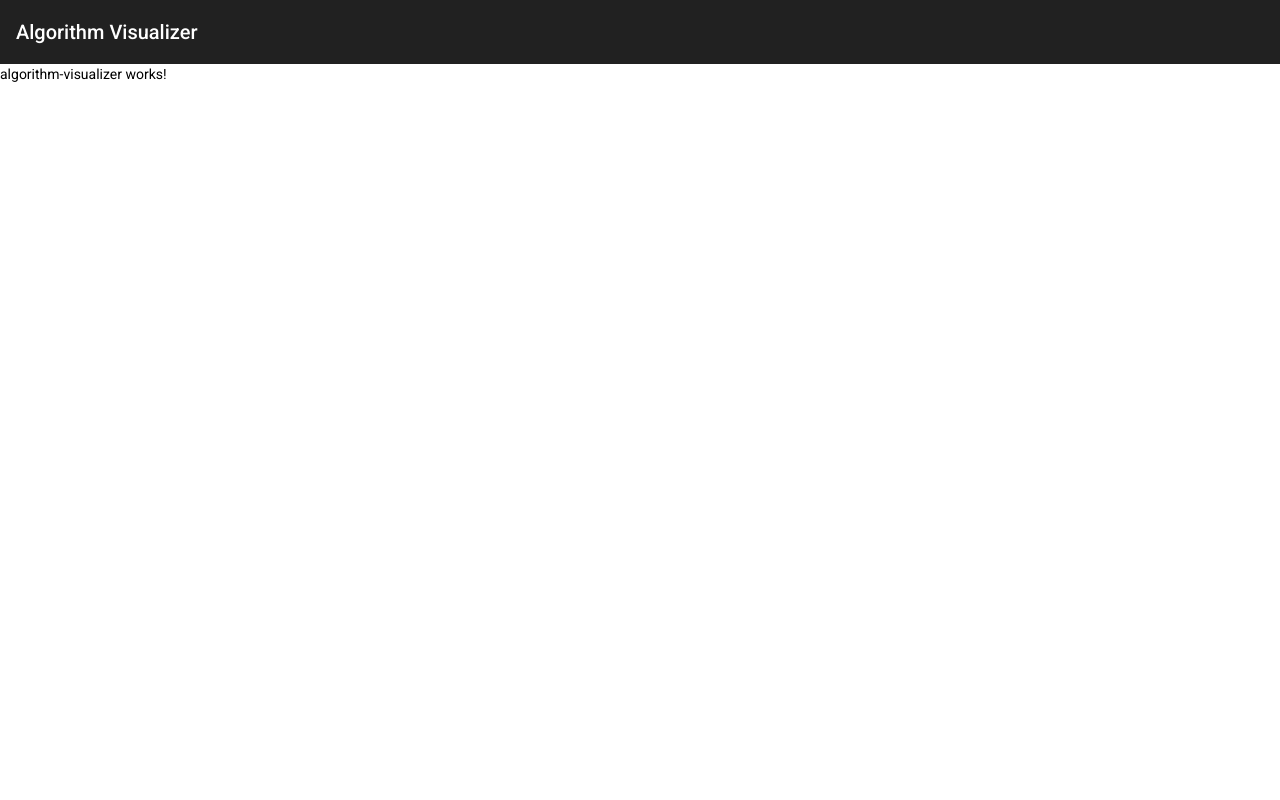
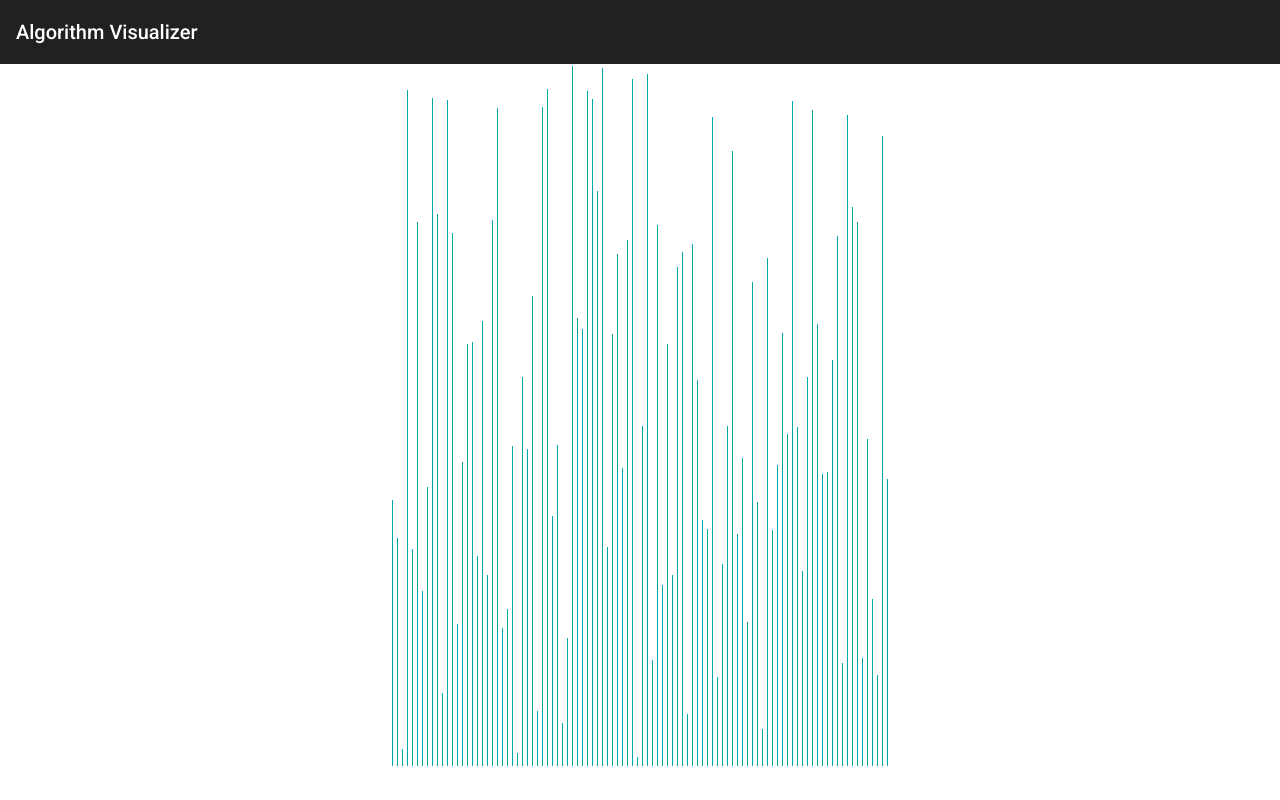
Before and after one commit to JahanU/algorithm-visualizer, an Angular app: page / in a window 1280 px wide. Built offline with nearby package versions, Linux system fonts and the light colour scheme.

Commit message:
added bars, ng bootsrap

```diff
--- a/package.json
+++ b/package.json
@@ -17,10 +17,13 @@
     "@angular/compiler": "~10.0.2",
     "@angular/core": "~10.0.2",
     "@angular/forms": "~10.0.2",
+    "@angular/localize": "~10.0.2",
     "@angular/material": "^10.0.1",
     "@angular/platform-browser": "~10.0.2",
     "@angular/platform-browser-dynamic": "~10.0.2",
     "@angular/router": "~10.0.2",
+    "@ng-bootstrap/ng-bootstrap": "^7.0.0",
+    "bootstrap": "^4.5.0",
     "rxjs": "~6.5.5",
     "tslib": "^2.0.0",
     "zone.js": "~0.10.3"
--- a/src/app/algorithm-visualizer/algorithm-visualizer.component.html
+++ b/src/app/algorithm-visualizer/algorithm-visualizer.component.html
@@ -1 +1,7 @@
-<p>algorithm-visualizer works!</p>
+<div class="row">
+    <div class="array-container col-12">
+        <p class="array-body" *ngFor="let num of numbers">
+            <span class="array-element" [ngStyle]="{'height.px': num}"></span>
+        </p>
+    </div>
+</div>
--- a/src/app/algorithm-visualizer/algorithm-visualizer.component.scss
+++ b/src/app/algorithm-visualizer/algorithm-visualizer.component.scss
@@ -0,0 +1,14 @@
+.array-container {
+    text-align: center;
+}
+
+.array-body {
+    display: inline-block;
+}
+
+.array-element {
+    width: 1px;
+    margin: 2px;
+    background-color: rgb(0, 168, 168);
+    display: inline-block;
+}
--- a/src/app/algorithm-visualizer/algorithm-visualizer.component.ts
+++ b/src/app/algorithm-visualizer/algorithm-visualizer.component.ts
@@ -7,9 +7,27 @@ import { Component, OnInit } from '@angular/core';
 })
 export class AlgorithmVisualizerComponent implements OnInit {
 
-  constructor() { }
+  numbers: number[];
+
+  constructor() {
+    this.numbers = [];
+  }
 
   ngOnInit(): void {
+    this.resetArray();
+  }
+
+
+  resetArray() {
+    this.numbers = [];
+    for (let i = 0; i < 100; i++) {
+      this.numbers.push(this.randomInteger(5, 700));
+    }
+  }
+
+  randomInteger(min, max) {
+    https://stackoverflow.com/questions/4959975/generate-random-number-between-two-numbers-in-javascript
+    return Math.floor(Math.random() * (max - min + 1)) + min;
   }
 
 }
--- a/src/app/app.module.ts
+++ b/src/app/app.module.ts
@@ -5,6 +5,7 @@ import { MatIconModule } from '@angular/material/icon';
 import { AppComponent } from './app.component';
 import { BrowserAnimationsModule } from '@angular/platform-browser/animations';
 import { AlgorithmVisualizerComponent } from './algorithm-visualizer/algorithm-visualizer.component';
+import { NgbModule } from '@ng-bootstrap/ng-bootstrap';
 
 @NgModule({
   declarations: [
@@ -16,7 +17,8 @@ import { AlgorithmVisualizerComponent } from './algorithm-visualizer/algorithm-v
     BrowserModule,
     MatToolbarModule,
     MatIconModule,
-    BrowserAnimationsModule
+    BrowserAnimationsModule,
+    NgbModule
   ],
   providers: [],
   bootstrap: [AppComponent]
--- a/src/polyfills.ts
+++ b/src/polyfills.ts
@@ -1,3 +1,7 @@
+/***************************************************************************************************
+ * Load `$localize` onto the global scope - used if i18n tags appear in Angular templates.
+ */
+import '@angular/localize/init';
 /**
  * This file includes polyfills needed by Angular and is loaded before the app.
  * You can add your own extra polyfills to this file.
--- a/src/styles.scss
+++ b/src/styles.scss
@@ -1,4 +1,13 @@
 /* You can add global styles to this file, and also import other style files */
 
-html, body { height: 100%; }
-body { margin: 0; font-family: Roboto, "Helvetica Neue", sans-serif; }
+html,
+body {
+    height: 100%;
+}
+
+body {
+    margin: 0;
+    font-family: Roboto, "Helvetica Neue", sans-serif;
+}
+/* Importing Bootstrap SCSS file. */
+@import '~bootstrap/scss/bootstrap';
```
Also changed, not shown: 1 other file (tests, documents, lock files or other folders).
